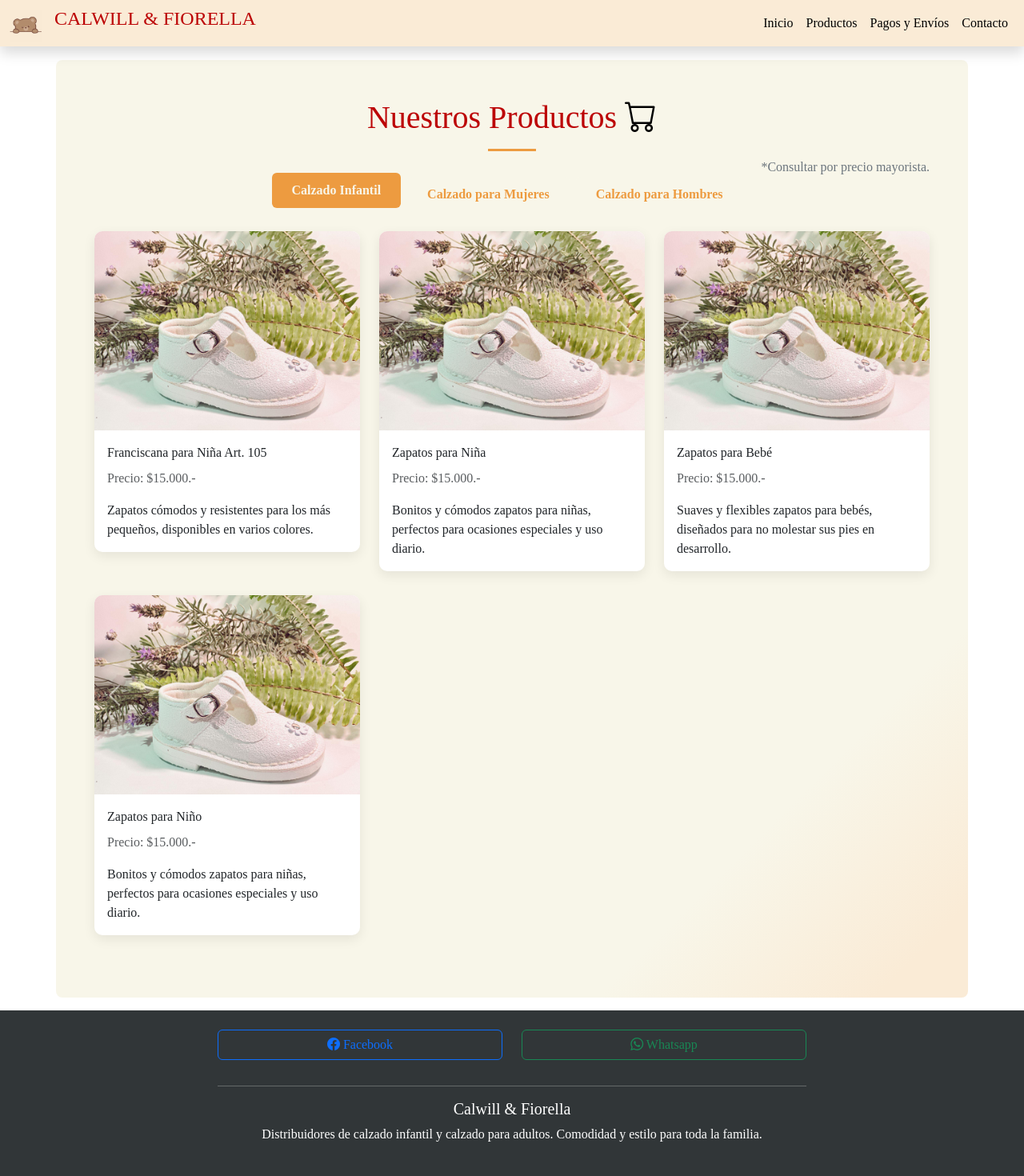
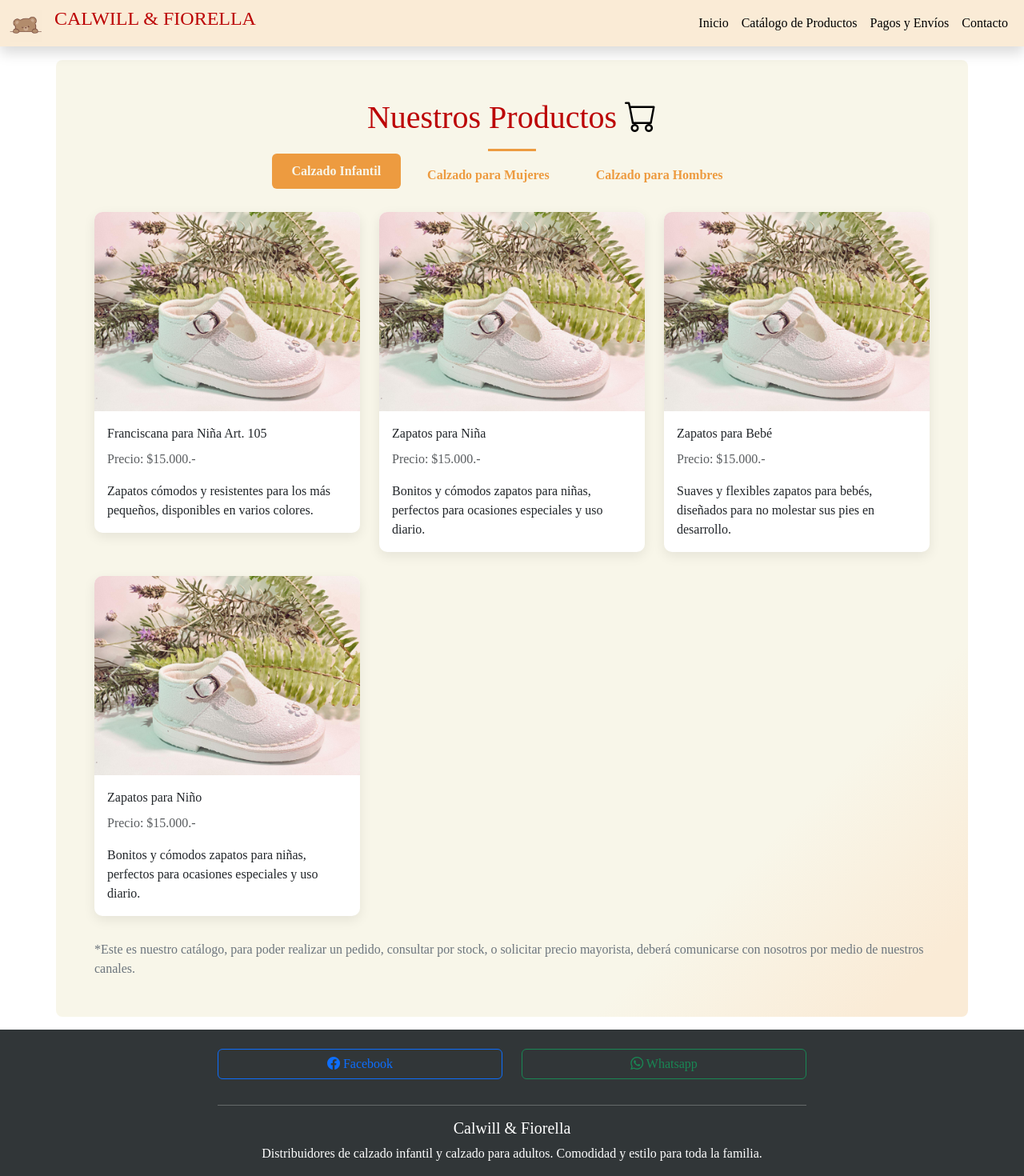
Before and after one commit to blackanvilsoftworks/CalwillYFiorella_react, a React (Vite) app: page /productos in a window 1280 px wide. Shown: the top 1470 px of the page at 80% size. Built offline with nearby package versions, Linux system fonts and the light colour scheme.

Commit message:
Se modifica el nombre de productos para aclarar que es un catálogo, y se mejora y acomoda mensaje secundario informando al usuario que para realizar consultas o pedidos deberá contactarse por los medios facilitados.

```diff
--- a/src/components/layout/Menu.jsx
+++ b/src/components/layout/Menu.jsx
@@ -12,10 +12,10 @@ const Menu = () => {
     const { globalInfo } = useContext(DataContext);
 
     const links = [
-        { name: 'Inicio'        , path: '/'             },
-        { name: 'Productos'     , path: '/productos'    },
-        { name: 'Pagos y Envíos', path: '/pagos_envios' },
-        { name: 'Contacto'      , path: '/contacto'     },
+        { name: 'Inicio'                , path: '/'             },
+        { name: 'Catálogo de Productos' , path: '/productos'    },
+        { name: 'Pagos y Envíos'        , path: '/pagos_envios' },
+        { name: 'Contacto'              , path: '/contacto'     },
     ];
 
     return (<>
--- a/src/components/products/Products.jsx
+++ b/src/components/products/Products.jsx
@@ -18,7 +18,6 @@ const Products = () => {
                         <h2 className="text-center">
                             { createTitle('Nuestros Productos', 'bi bi-cart') }
                         </h2>
-                        <div className='text-end text-secondary'>*Consultar por precio mayorista.</div>
                         <ul id="productsTab" className="nav nav-pills justify-content-center mb-4" role="tablist">
                             { arrProducts ? <ProductsTabItem items={arrProducts} /> : null }
                         </ul>
@@ -64,6 +63,7 @@ const Products = () => {
                             }
 
                         </div>
+                        <div className='text-secondary'>*Este es nuestro catálogo, para poder realizar un pedido, consultar por stock, o solicitar precio mayorista, deberá comunicarse con nosotros por medio de nuestros canales.</div>
                     </div>
                 </div>
             </div>
--- a/src/styles/global/_variables.scss
+++ b/src/styles/global/_variables.scss
@@ -15,11 +15,11 @@ $charcoal-grey-color        : #313638;
 $primary-bg-color   : $white-color;
 $secondary-bg-color : linear-gradient(
     135deg,
-    $cream-white-color 0%,                 // Peach claro
-    $cream-white-color 80%,                // Transición a crema dorada
-    $antique-white-color 95%,     // Cream puro
+    $cream-white-color 0%,
+    $cream-white-color 80%,
+    $antique-white-color 95%,
     $antique-white-color 100%
-  );
+);
 
 // NAVBAR
 $navbar-bg-color: $antique-white-color;
```
